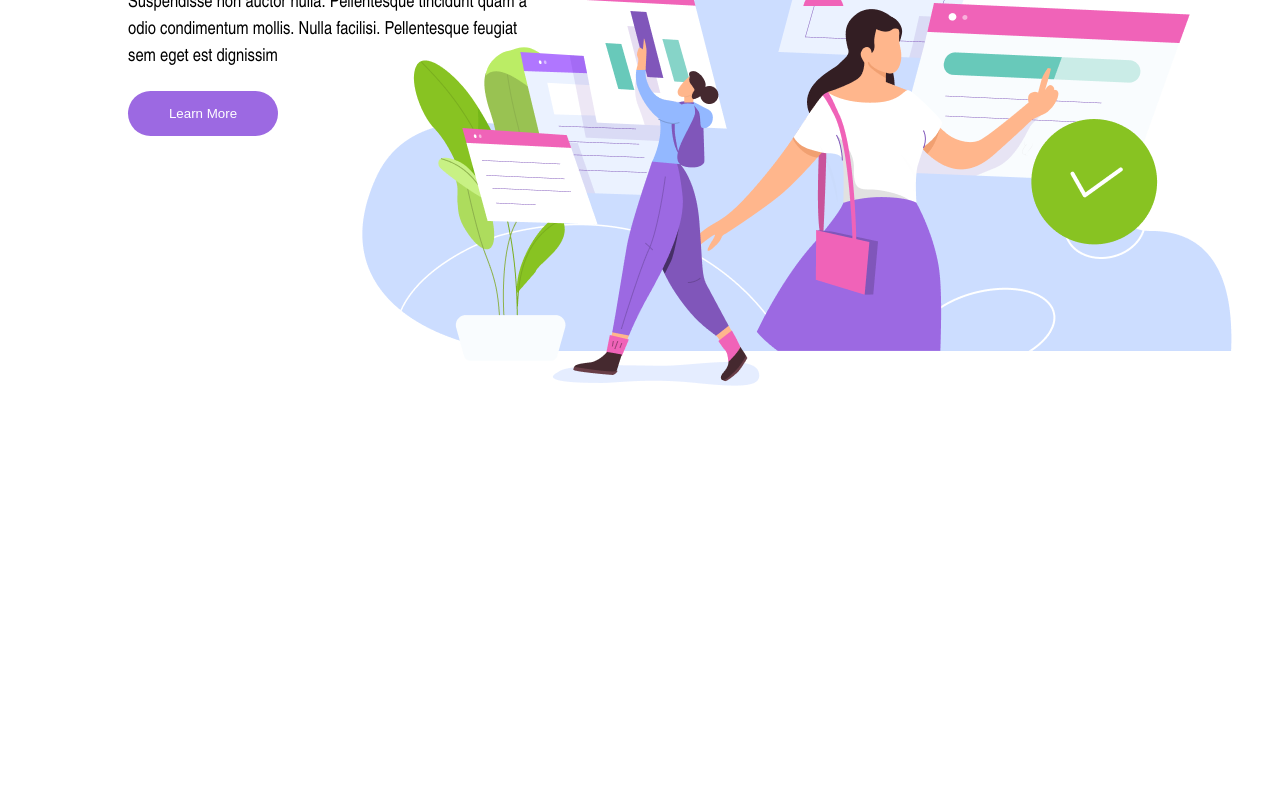
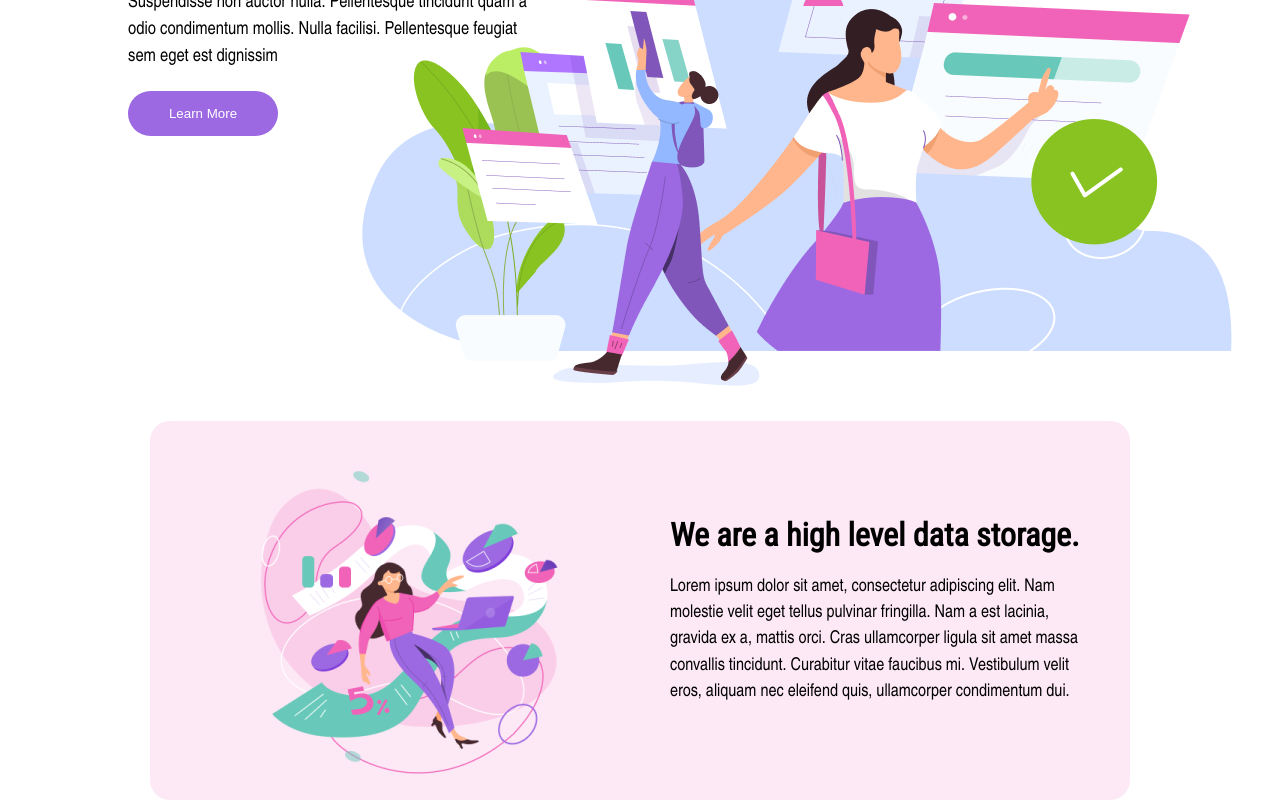
Before and after one commit to hajarNasr/data-storage, a React (Create React App) app: page / in a window 1280 px wide. Shown: the part 399-1199 px from the top of the page. Before the commit the page ends 800 px from the top, so only its background shows below. Built offline with nearby package versions, Linux system fonts and the light colour scheme.

Commit message:
feat: create and style the section who we are section

```diff
--- a/src/App.js
+++ b/src/App.js
@@ -1,9 +1,11 @@
 import Hero from "./sections/hero/Hero";
+import WhoWeAre from "./sections/who_we_are";
 
 function App() {
   return (
     <div className="App">
       <Hero />
+      <WhoWeAre />
     </div>
   );
 }
--- /dev/null
+++ b/src/sections/who_we_are/index.js
@@ -0,0 +1,28 @@
+import { WHO_WE_ARE } from "../../utils/resources";
+import "./who-we-are.scss";
+
+const WhoWeAre = () => (
+  <section className="who-we-are">
+    <div>
+      <div className="img-wrapper">
+        <img src={WHO_WE_ARE} alt="" />
+      </div>
+      <WhoWeAreText />
+    </div>
+  </section>
+);
+
+const WhoWeAreText = () => (
+  <div className="text-wrapper">
+    <h2>We are a high level data storage.</h2>
+    <p>
+      Lorem ipsum dolor sit amet, consectetur adipiscing elit. Nam molestie
+      velit eget tellus pulvinar fringilla. Nam a est lacinia, gravida ex a,
+      mattis orci. Cras ullamcorper ligula sit amet massa convallis tincidunt.
+      Curabitur vitae faucibus mi. Vestibulum velit eros, aliquam nec eleifend
+      quis, ullamcorper condimentum dui.
+    </p>
+  </div>
+);
+
+export default WhoWeAre;
--- /dev/null
+++ b/src/sections/who_we_are/who-we-are.scss
@@ -0,0 +1,38 @@
+@import "../../sass/fonts.scss";
+@import "../../sass/colors";
+@import "../../sass//mixins";
+
+.who-we-are {
+  margin: auto;
+  margin-top: 20px;
+  padding: 0 150px;
+  > div {
+    @include d-flex;
+    background-color: $rose;
+    border-radius: 20px;
+    > * {
+      width: 50%;
+    }
+    .img-wrapper {
+      img {
+        display: block;
+        margin: auto;
+      }
+    }
+  }
+  .text-wrapper {
+    padding: 0 30px;
+    h2 {
+      font-size: 2rem;
+      @extend .font-roboto;
+    }
+    p {
+      padding-top: 20px;
+      padding-right: 20px;
+      @extend .font-arial;
+      font-size: 1rem;
+      line-height: 1.5;
+      font-size: 1.1rem;
+    }
+  }
+}
```
